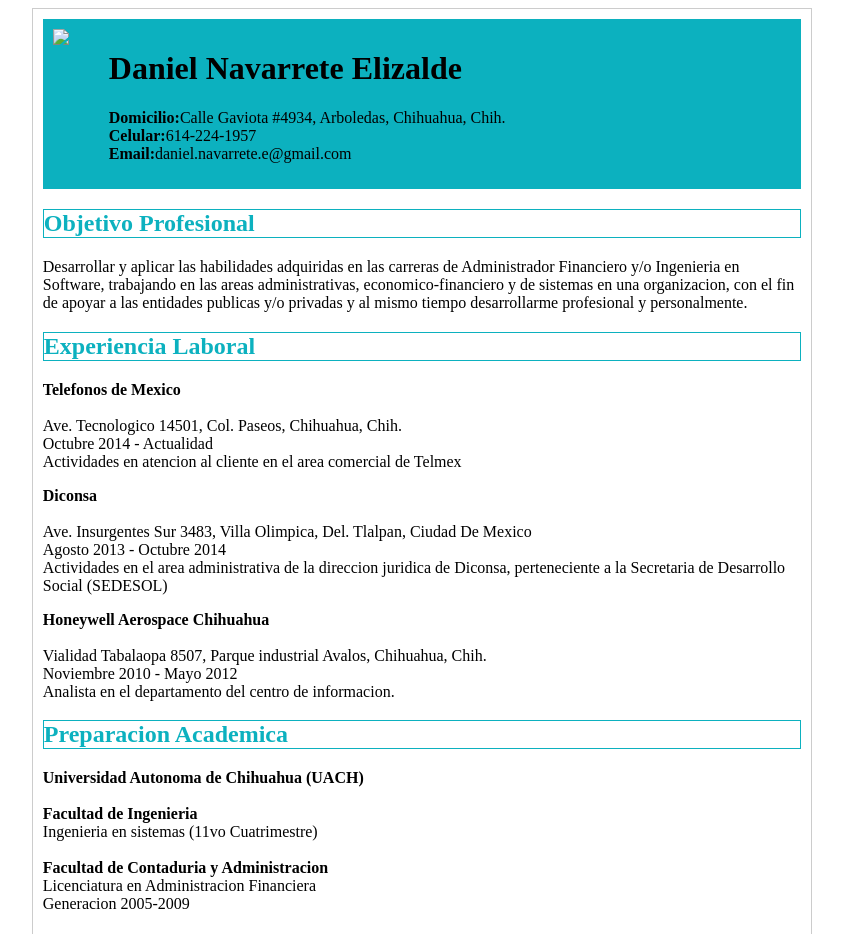
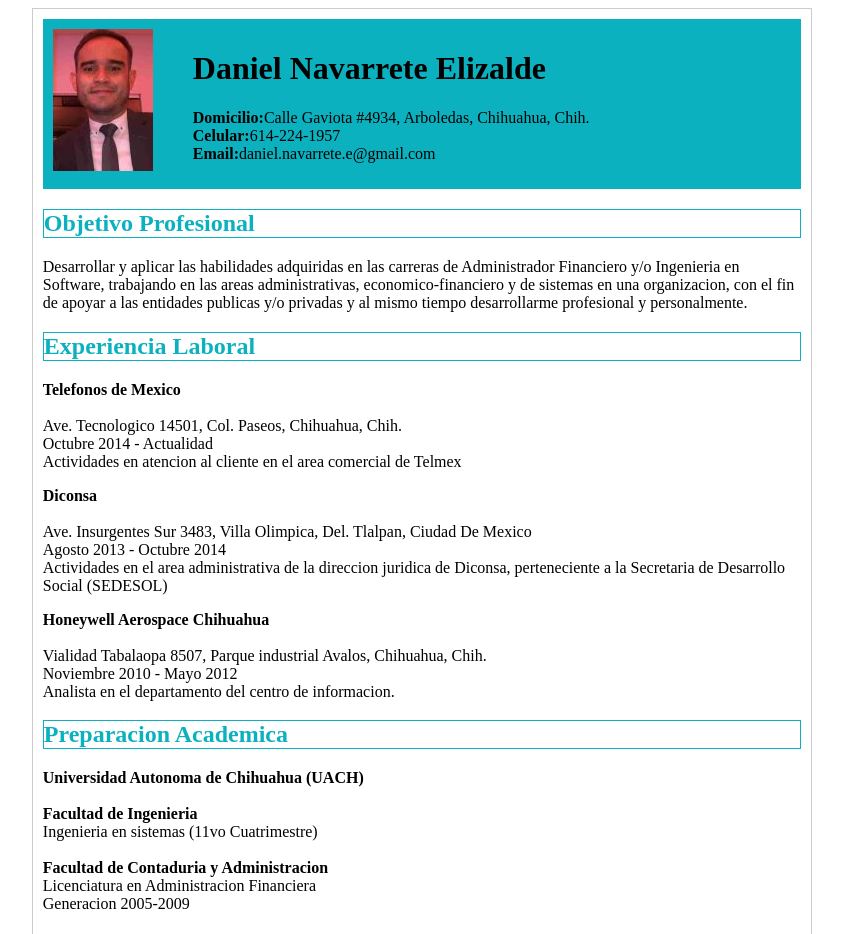
Before and after one commit to Dne30/Mi-CV, a plain HTML site: page index.html in a window 1280 px wide. Shown: the top 934 px of the page, without its empty margins (218-1061 px from the left). Drawn offline with Linux system fonts and the light colour scheme; files that its build step writes are made by us from their sources.

Commit message:
Update index.html

```diff
--- a/index.html
+++ b/index.html
@@ -11,7 +11,7 @@
 		<div class="principal">
 			<div class="header">
 				<div>
-					<img src="imagenes/IMG-77933.jpg">
+					<img src="IMG-77933.jpg">
 				</div>
 				<div class="nombre">
 					<h1>Daniel Navarrete Elizalde</h1>
```
